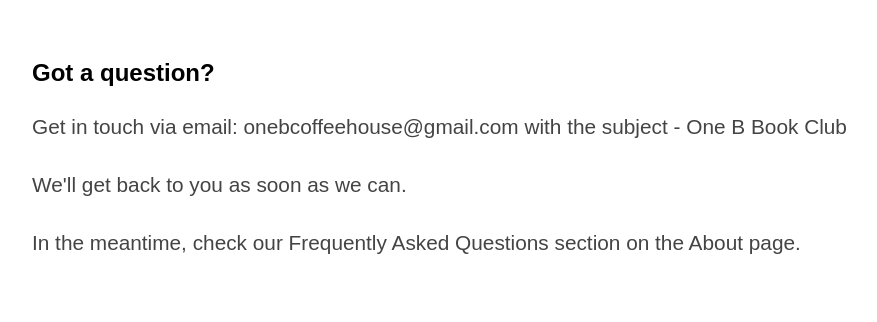
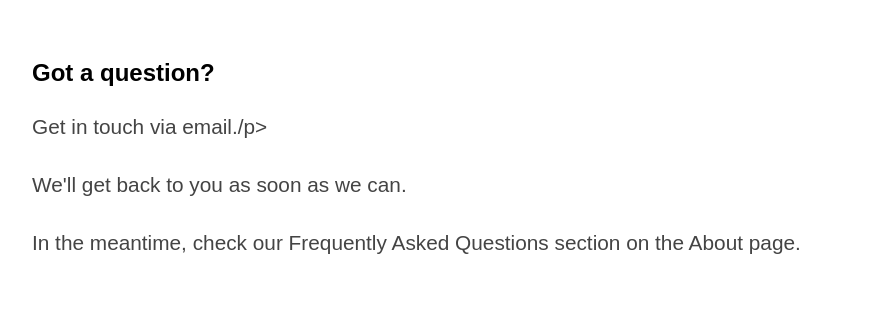
Before and after one commit to henrybrown2148/one-b-book-club, a Flask app: page /contact in a window 1280 px wide. Shown: the part 867-1189 px from the top of the page, without its empty margins (8-885 px from the left). Run offline with Flask 3, Linux system fonts and the light colour scheme.

Commit message:
Email Deletion

```diff
--- a/templates/contact.html
+++ b/templates/contact.html
@@ -20,7 +20,7 @@
 
         <h2>Got a question?</h2>
         <div class="body-text">
-        <p>Get in touch via email: onebcoffeehouse@gmail.com with the subject - One B Book Club</p>
+        <p>Get in touch via email./p>
         <p>We'll get back to you as soon as we can.</p>
         <p>In the meantime, check our Frequently Asked Questions section on the About page.</p>
         </div>
--- a/templates/writings.html
+++ b/templates/writings.html
@@ -22,7 +22,7 @@
         <h2>Writings</h2>
         <div class="body-text">
             <p>We'll publish our writing submissions here.</p>
-            <p>Got an idea for a writing piece? Email us: onebcoffeehouse@gmail.com with the subject - One B Book Club</p>
+            <p></p>
         </div>
         <div class="steps">
             <a href="/writings/CreativeWriting">
```
